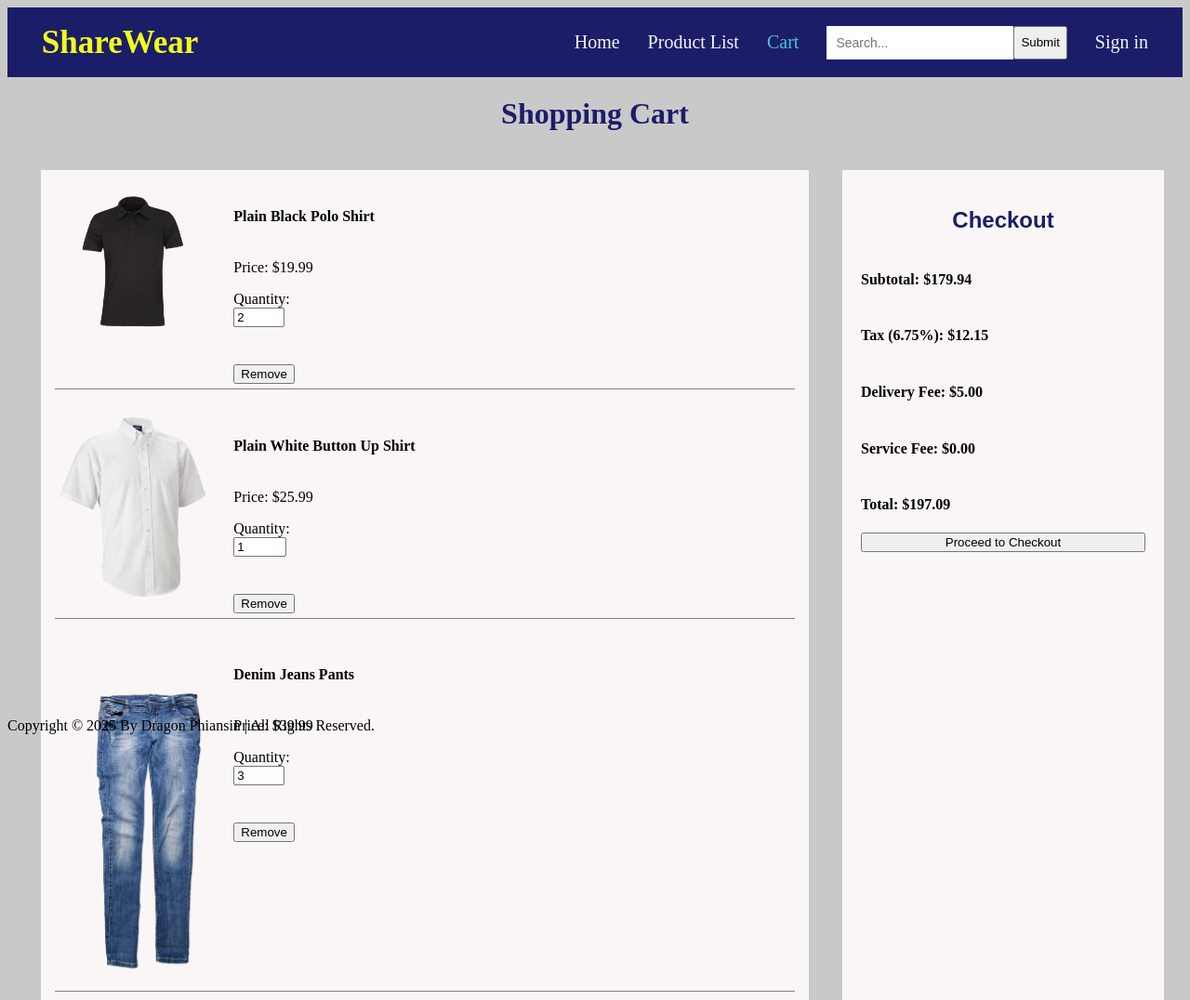
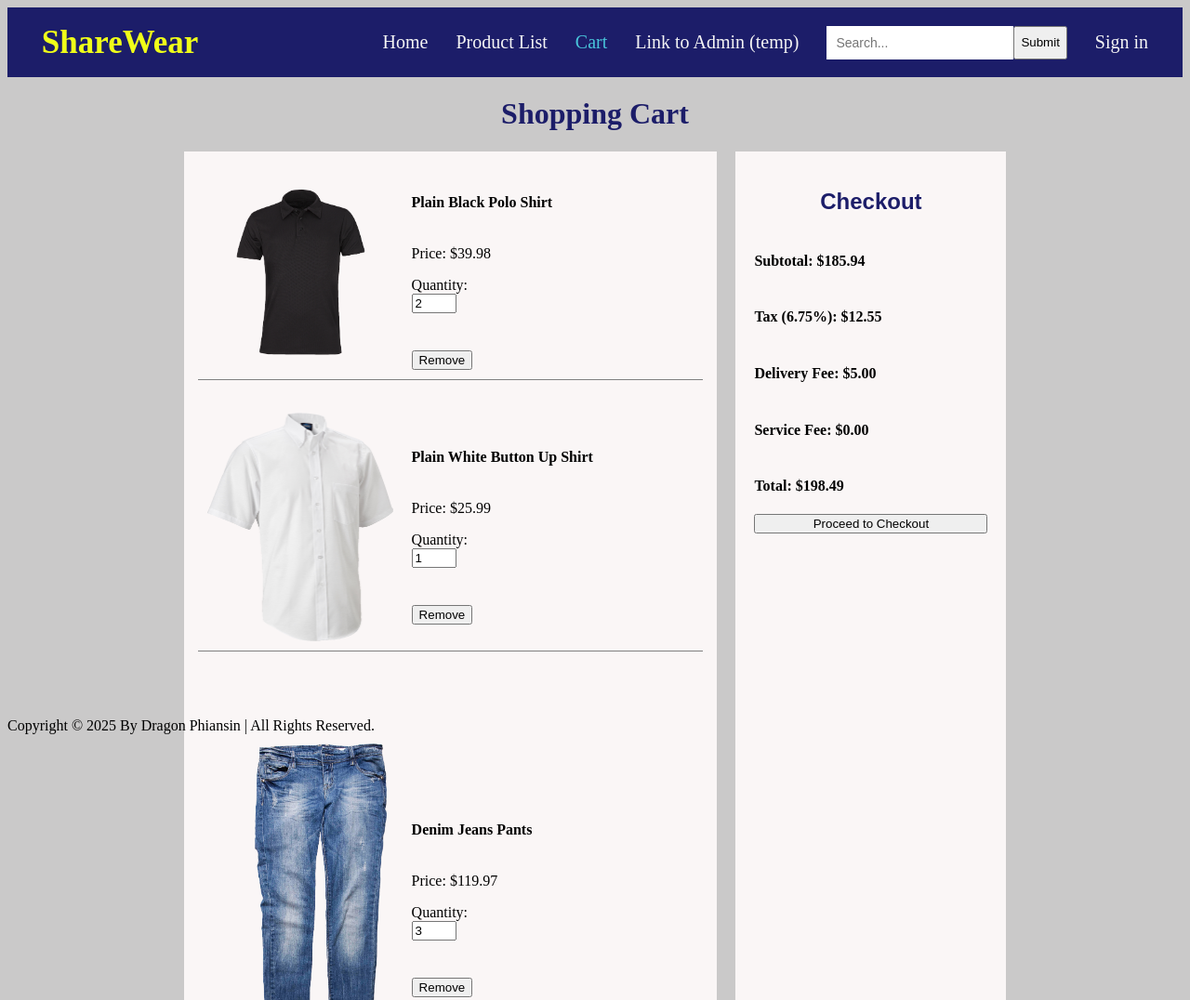
Before and after one commit to DragonPhia/DragonPhia.github.io, a plain HTML site: page project/cart.html in a window 1280 px wide. Shown: the top 1076 px of the page at 93% size. Drawn offline with Linux system fonts and the light colour scheme.

Commit message:
updated css, fixed flex issue, added a temporary link to one of the admin pages on nav bar

```diff
--- a/project/cart.html
+++ b/project/cart.html
@@ -27,6 +27,7 @@
                 <a href="index.html">Home</a>
                 <a href="products.html">Product List</a>
                 <a class="active" href="cart.html">Cart</a>
+                <a href="admin-upload.html">Link to Admin (temp)</a>
                 <div id="search">
                     <form>
                         <input type="text" placeholder="Search...">
@@ -39,14 +40,13 @@
     </header>
 
     <h1>Shopping Cart</h1>
-
     <div id="cart_container">
         <div id="cart_list">
             <div class="cart_item">
-                <img src="images/black_polo.png" alt="clothes"/>
+                <img src="images/black_polo.png" alt="clothes">
                 <div class="item_details">
                     <h4>Plain Black Polo Shirt</h4>
-                    <p>Price: $19.99</p>
+                    <p>Price: $39.98</p>
                     <label>Quantity:</label>
                     <input type="number" class="quantity_input" value="2" min="1">
                     <div class="remove_btn">
@@ -56,7 +56,7 @@
             </div>
 
             <div class="cart_item">
-                <img src="images/plain_white_button_up_shirt.png" alt="clothes"/>
+                <img src="images/plain_white_button_up_shirt.png" alt="clothes">
                 <div class="item_details">
                     <h4>Plain White Button Up Shirt</h4>
                     <p>Price: $25.99</p>
@@ -69,10 +69,10 @@
             </div>
 
             <div class="cart_item">
-                <img src="images/jeans_pants.png" alt="clothes"/>
+                <img src="images/jeans_pants.png" alt="clothes">
                 <div class="item_details">
                     <h4>Denim Jeans Pants</h4>
-                    <p>Price: $39.99</p>
+                    <p>Price: $119.97</p>
                     <label>Quantity:</label>
                     <input type="number" class="quantity_input" value="3" min="1">
                     <div class="remove_btn">
@@ -84,12 +84,12 @@
 
         <div class="checkout">
             <h2>Checkout</h2>
-            <h4>Subtotal: $179.94</h4>
-            <h4>Tax (6.75%): $12.15</h4>
+            <h4>Subtotal: $185.94</h4>
+            <h4>Tax (6.75%): $12.55</h4>
             <h4>Delivery Fee: $5.00</h4>
             <h4>Service Fee: $0.00</h4>
-            <h4>Total: $197.09</h4>
-            <form action="submit">
+            <h4>Total: $198.49</h4>
+            <form action="#">
                 <button>Proceed to Checkout</button>
             </form>
         </div>
--- a/project/styles/styles.css
+++ b/project/styles/styles.css
@@ -137,64 +137,52 @@ footer {
     width: 100%;
 }
 
-colorword {
-    color: yellow;
-}
-
-
 #cart_container {
     display: flex;
-    flex-direction: row;
-    justify-content:center;
-    flex-wrap: wrap;
-    padding: 20px;
-
-
+    justify-content: center;
+    max-width: 70%;
+    margin: auto;
+    gap: 20px;
 }
 
 #cart_list {
     display: flex;
     flex-direction: column;
-    align-items: center;
-    justify-content: center;
     gap: 25px;
     background-color: rgb(250, 246, 246);
     padding: 15px;
-    margin: auto;
     width: 65%;
-}
-
-.cart_item {
-    display: flex;
-    padding: 5px;
-    justify-content: flex-start;
-    border-bottom: 1px solid gray;
-}
-
-.cart_item img {
-    width: 20%;
-    height: 20%;
-    display: flex;
-}
-
-.item_details {
-    display: flex;
-    flex-direction: column;
-    margin-left: 30px;
-}
-
-.quantity_input {
-    width: 25%;
-    display: flex;
 }
 
 .checkout {
     display: flex;
     flex-direction: column;
     background-color: rgb(250, 246, 246);
+    padding: 20px;
+    width: 30%;
+}
+
+.cart_item {
+    display: flex;
+    align-items: center; /* Align items in a row */
+    border-bottom: 1px solid gray;
+    padding: 10px;
+}
+
+.cart_item img {
+    width: 200px;
+    height: auto;
+}
+
+.item_details {
+    display: flex;
+    flex-direction: column;
     margin-left: 20px;
-    padding: 20px;
-    width: 25%;
+    flex-grow: 1;
+}
+
+.quantity_input {
+    width: 40px;
 }
 
 .remove_btn {
@@ -206,18 +194,3 @@ colorword {
 .checkout button {
     width: 100%;
 }
-
-#admin_container {
-    display: flex;
-    flex-direction: column;
-    justify-content: center;
-    gap: 25px;
-}
-
-table {
-    border: 1px solid black;
-}
-
-td {
-    text-align: center;
-}
```
Also changed, not shown: project/admin-products.html (+7 -8 lines), project/admin-upload.html (+4 -3 lines), project/details.html (+1 -0 lines), project/index.html (+1 -0 lines), project/product-edit.html (+8 -8 lines), project/products.html (+1 -0 lines), project/styles/admin.css (+26 -4 lines).
